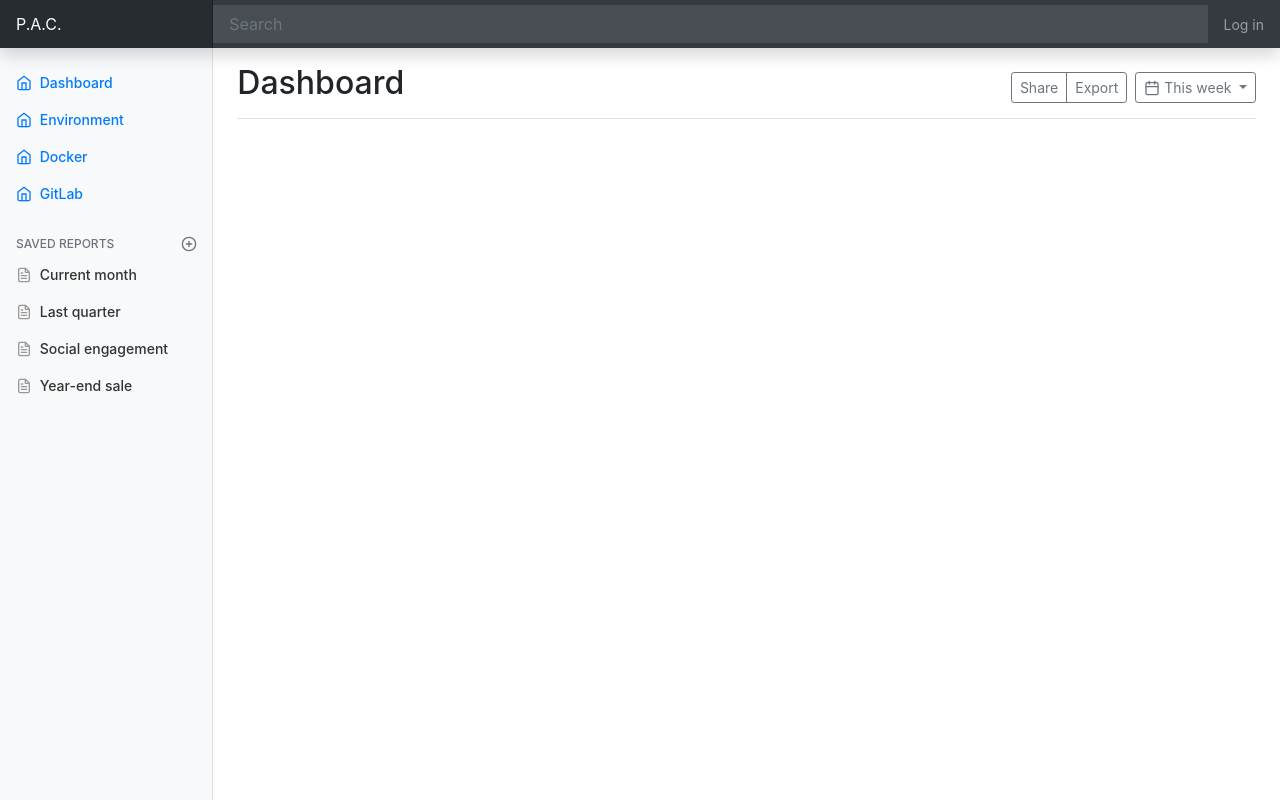
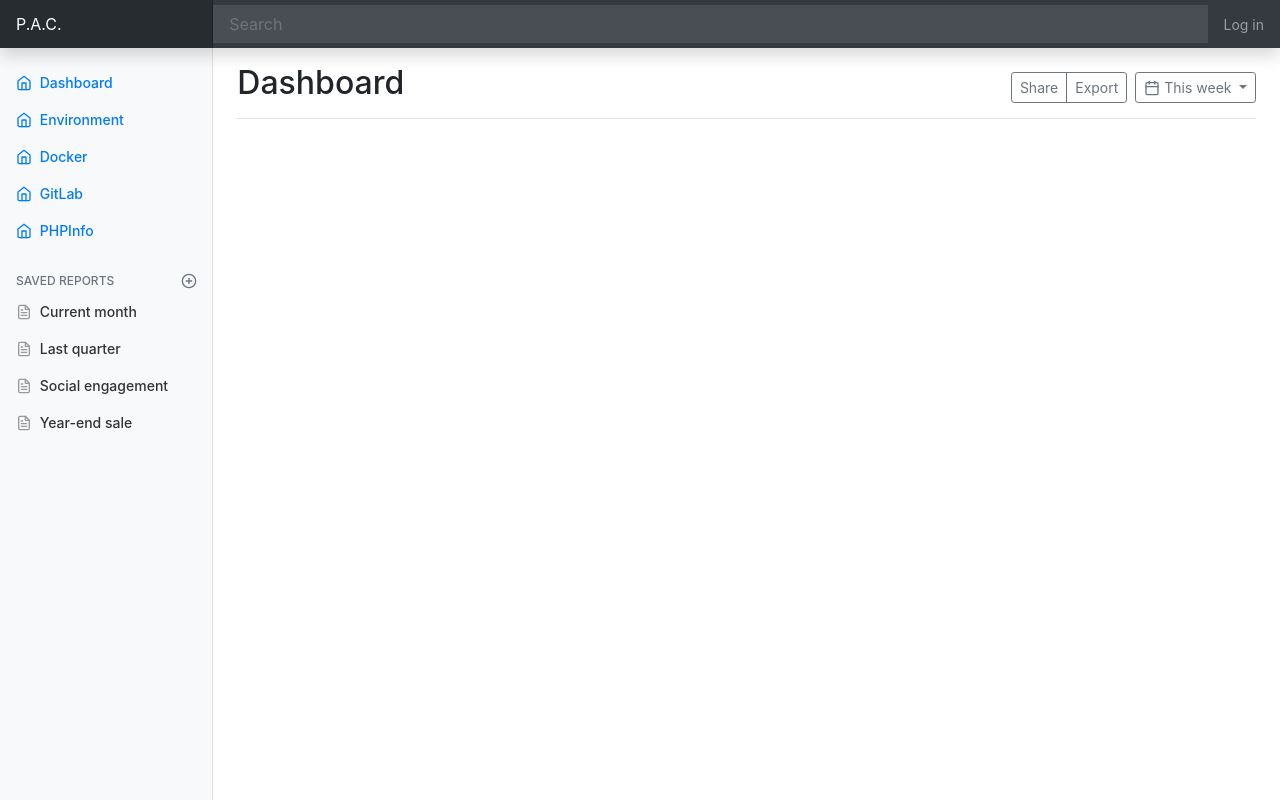
Before and after one commit to M4RKU5-C0D3/webdock, a PHP site: page / in a window 1280 px wide. Run offline with PHP 8.4, Linux system fonts and the light colour scheme; some libraries are stand-ins or nearby versions.

Commit message:
add xinfo

```diff
--- a/pac/public/index.php
+++ b/pac/public/index.php
@@ -1,9 +1,10 @@
 <?php
 $menu = [
-    'Dashboard',
-    'Environment',
-    'Docker',
-    'GitLab',
+    'Dashboard' => '',
+    'Environment' => '',
+    'Docker' => '',
+    'GitLab' => '',
+    'PHPInfo' => '/pac/xinfo.php',
 ];
 ?>
 <!doctype html>
@@ -56,11 +57,11 @@ $menu = [
             <nav id="sidebarMenu" class="col-md-3 col-lg-2 d-md-block bg-light sidebar collapse">
                 <div class="sidebar-sticky pt-3">
                     <ul class="nav flex-column">
-                        <?php foreach ($menu as $menuitem) { ?>
+                        <?php foreach ($menu as $label => $link) { ?>
                             <li class="nav-item">
-                                <a class="nav-link active" href="#">
+                                <a class="nav-link active" href="<?= $link ?>">
                                     <span data-feather="home"></span>
-                                    <?= $menuitem ?> <span class="sr-only">(current)</span>
+                                    <?= $label ?> <span class="sr-only">(current)</span>
                                 </a>
                             </li>
                         <?php } ?>
--- /dev/null
+++ b/pac/public/xinfo.php
@@ -0,0 +1,2 @@
+<?php
+phpinfo();
```
